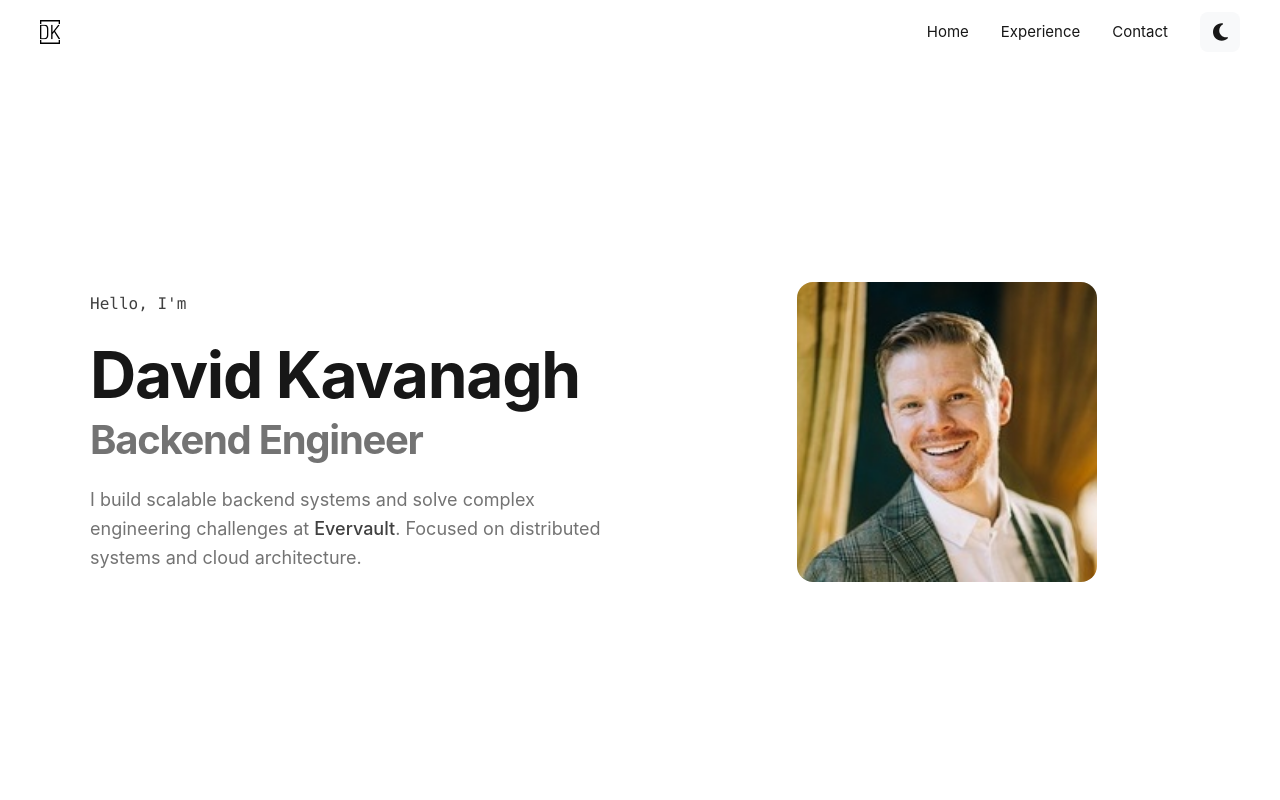
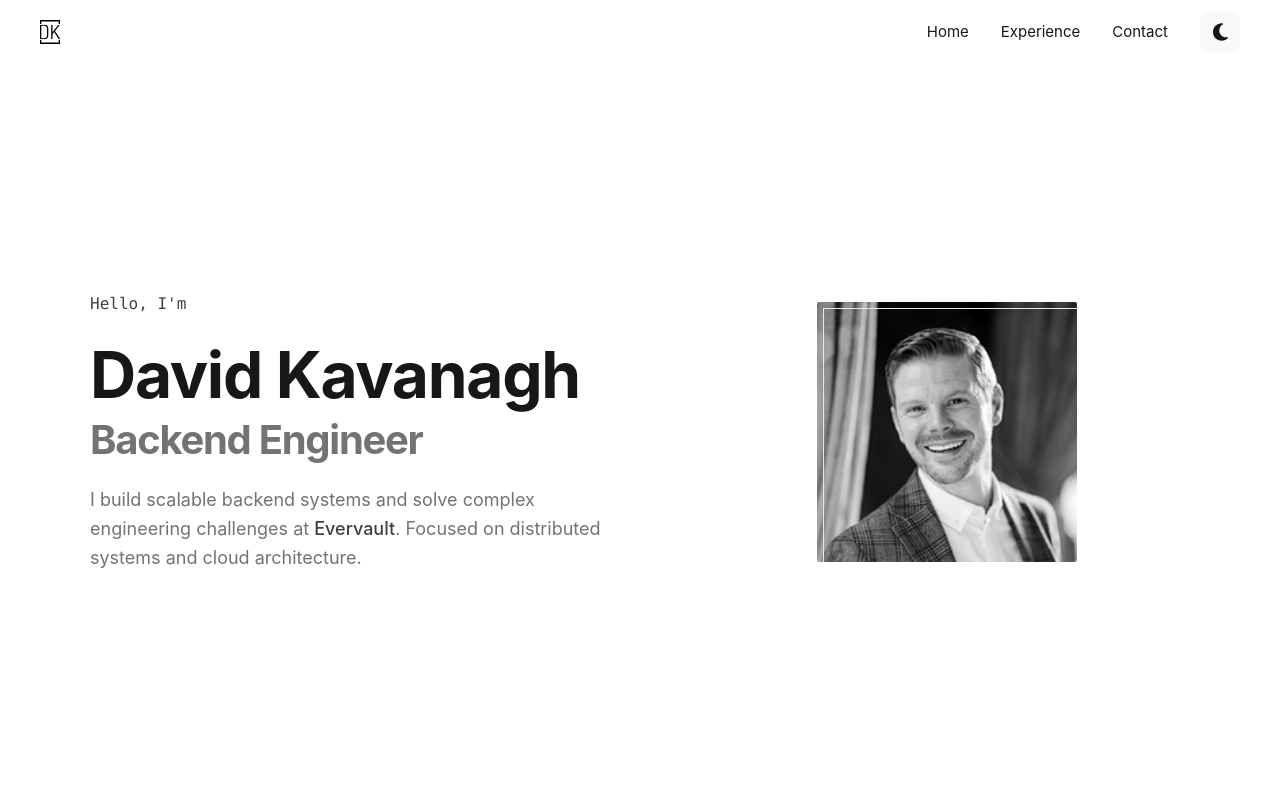
Before and after one commit to dave-kav/dave-kav.github.io, a React (Create React App) app in the folder dave-kav/: page / in a window 1280 px wide. Shown: the top 800 px of the page. Built offline with nearby package versions, Linux system fonts and the light colour scheme.

Commit message:
fancier image

```diff
--- a/dave-kav/src/components/sections/Hero.css
+++ b/dave-kav/src/components/sections/Hero.css
@@ -112,21 +112,59 @@
   display: flex;
   justify-content: center;
   align-items: center;
+  position: relative;
 }
 
 .hero__image-container {
   position: relative;
-  width: 300px;
-  height: 300px;
-  border-radius: 16px;
+  width: 260px;
+  height: 260px;
+  border-radius: 2px;
   overflow: hidden;
+  background: var(--color-background);
+  transform: translateZ(0);
+}
+
+.hero__image-container::before {
+  content: '';
+  position: absolute;
+  inset: 0;
+  background: var(--color-accent);
+  opacity: 0.1;
+  mix-blend-mode: color;
+  z-index: 2;
+  transition: opacity var(--transition-base);
+}
+
+.hero__image-container::after {
+  content: '';
+  position: absolute;
+  inset: -2px;
+  border: 1px solid var(--color-border);
+  transform: translate3d(8px, 8px, 0);
+  transition: transform var(--transition-base);
+  pointer-events: none;
 }
 
 .hero__image {
   width: 100%;
   height: 100%;
   object-fit: cover;
-  transition: filter 0.3s ease;
+  filter: grayscale(100%) contrast(1.1);
+  transition: all var(--transition-base);
+  transform: translateZ(0);
+}
+
+.hero__image-container:hover::before {
+  opacity: 0;
+}
+
+.hero__image-container:hover::after {
+  transform: translate3d(4px, 4px, 0);
+}
+
+.hero__image-container:hover .hero__image {
+  filter: grayscale(0%) contrast(1);
 }
 
 @media (max-width: 1024px) {
```
